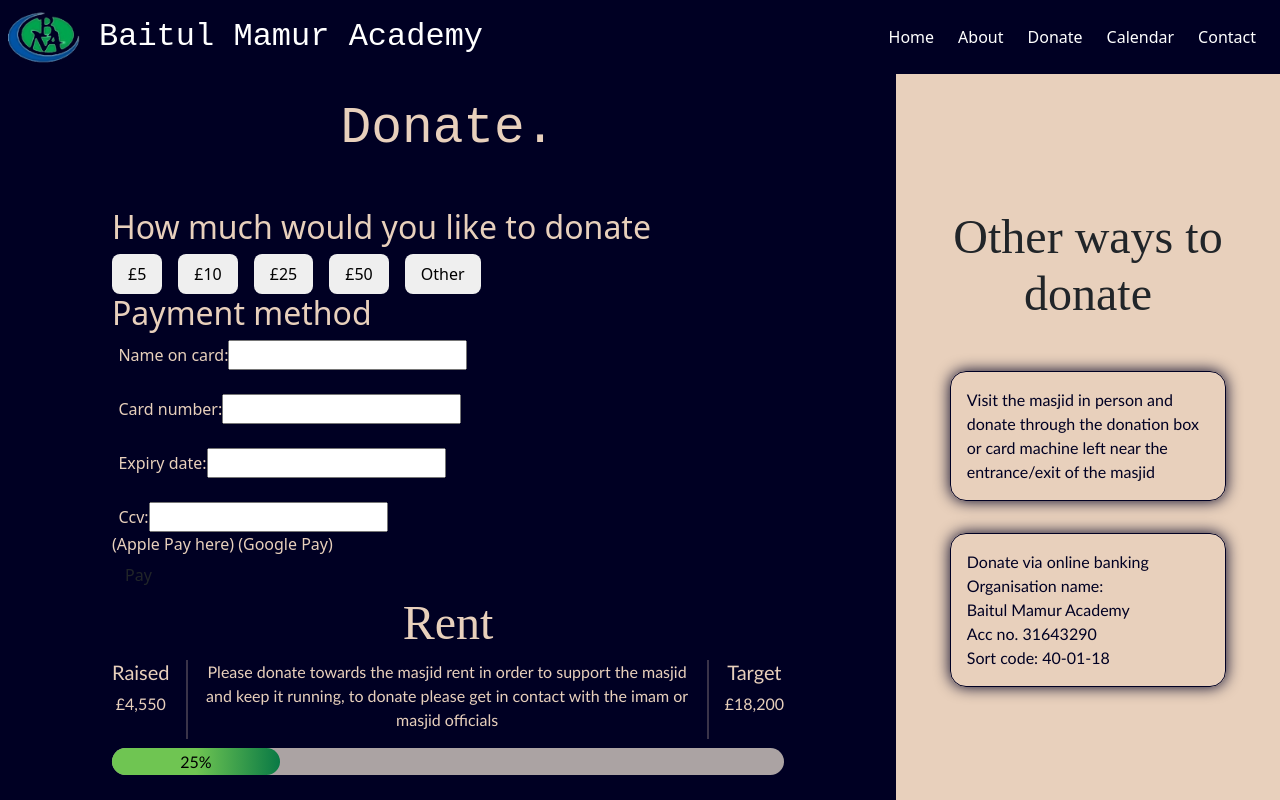
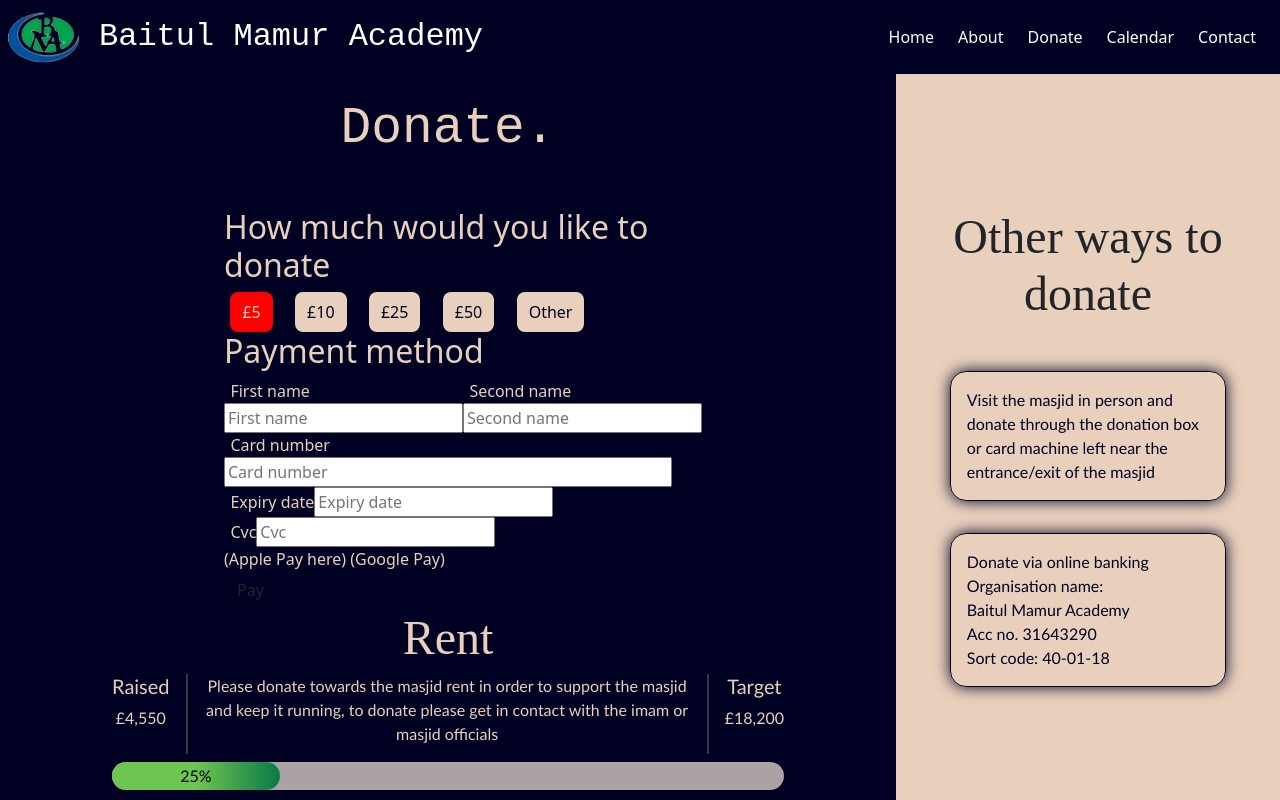
Before and after one commit to Habib-aw/bma-website-old, a React (Create React App) app: page /donate in a window 1280 px wide. Shown: the top 800 px of the page. Built offline with nearby package versions, Linux system fonts and the light colour scheme.

Commit message:
fix short date

```diff
--- a/src/App.css
+++ b/src/App.css
@@ -1,12 +1,11 @@
-
-#root{
+#root {
   background: var(--darkBlue);
 }
-.routes{
+.routes {
   background-color: var(--lightBrown);
 }
-.h100{
-  height: max(25rem,80vh);
+.h100 {
+  height: max(25rem, 80vh);
   overflow: hidden;
   animation: slide-up 350ms forwards;
   margin: 0;
@@ -21,72 +20,66 @@
     margin-top: 0%;
   }
 }
-:root{
-  --lightBrown:rgb(232,208,188);
-  --darkBlueOld:rgb(1, 0, 16);
-  --darkBlue:rgb(2, 0,25);
-  --darkBlue:rgb(0,0,35);
-  --transparentBlack:rgba(15, 7, 1, 0.395);
-  --lightWhite:rgb(171, 163, 163);
+:root {
+  --lightBrown: rgb(232, 208, 188);
+  --darkBlue: rgb(0, 0, 35);
+  --transparentBlack: rgba(15, 7, 1, 0.395);
+  --lightWhite: rgb(171, 163, 163);
 }
-::-webkit-scrollbar-corner{
+::-webkit-scrollbar-corner {
   background-color: var(--darkBlue);
 }
 
-::-webkit-scrollbar{
+::-webkit-scrollbar {
   width: 1.25rem;
 }
-::-webkit-scrollbar-thumb{
+::-webkit-scrollbar-thumb {
   background-color: var(--lightWhite);
 }
-::-webkit-scrollbar-track{
+::-webkit-scrollbar-track {
   background-color: var(--darkBlue);
-  border-left: 1px solid var(--lightBrown)
+  border-left: 1px solid var(--lightBrown);
 }
-.salah-times{
+.salah-times {
   position: absolute;
   z-index: 10;
   display: flex;
   width: 100%;
   justify-content: space-evenly;
   margin-top: 1em;
-
 }
-.bubble{
+.bubble {
   background: var(--transparentBlack);
   text-align: center;
   width: 14%;
   border-radius: 2em;
   color: white;
   padding: 1em;
-    font-family:monospace;
+  font-family: monospace;
 }
 
-
-
-
 /* --------------------------------Navbar-------------------------------- */
-.menu-clicked:nth-child(1){
-  transform: rotate(45deg) translate(0.4rem,.3rem) scale(1.1);
+.menu-clicked:nth-child(1) {
+  transform: rotate(45deg) translate(0.4rem, 0.3rem) scale(1.1);
   transition: ease-out 0.5s;
 }
-.menu-clicked:nth-child(2){
+.menu-clicked:nth-child(2) {
   transform: scale(0.1);
   transition: ease-out 0.5s;
 }
-.menu-clicked:nth-child(3){
-  transform: rotate(135deg) translate(-0.5rem,0.5rem) scale(1.1);
+.menu-clicked:nth-child(3) {
+  transform: rotate(135deg) translate(-0.5rem, 0.5rem) scale(1.1);
   transition: ease-out 0.5s;
 }
-.menu-unclicked{
+.menu-unclicked {
   transform: rotate(0) translate(0);
-  transition: cubic-bezier(0.175,0.885,0.32,1.275) 0.5s;
+  transition: cubic-bezier(0.175, 0.885, 0.32, 1.275) 0.5s;
 }
 
-.toTop{
+.toTop {
   z-index: 10;
   bottom: 2.5%;
-  right:.6%;
+  right: 0.6%;
   position: fixed;
   color: var(--darkBlue);
   font-size: 2rem;
@@ -96,62 +89,62 @@
 }
 
 /* --------------------------------Navbar-------------------------------- */
-.nav-title div{
+.nav-title div {
   margin: 0;
   padding: 0;
 }
-.nav-title{
+.nav-title {
   display: flex;
   flex-wrap: wrap;
 }
 
-.logo{
-  margin-left:0.5rem;
+.logo {
+  margin-left: 0.5rem;
   margin-bottom: 0;
   color: white;
   display: flex;
-  font-family: 'Courier New', Courier, monospace;
+  font-family: "Courier New", Courier, monospace;
   justify-content: center;
   align-items: center;
   gap: 1rem;
 }
-.logo p{
+.logo p {
   margin-bottom: 0;
   font-size: 2rem;
 }
-body{
+body {
   margin: 0;
   padding: 0;
 }
-.nav{
+.nav {
   display: flex;
   align-items: center;
   justify-content: space-between;
   background: var(--darkBlue);
-  padding-block: .6rem;
+  padding-block: 0.6rem;
 }
 
-.nav-links ul{
-  display: flex ;
+.nav-links ul {
+  display: flex;
   margin: auto;
 }
 
-.nav-links li{
+.nav-links li {
   list-style: none;
   margin-bottom: 0;
   margin-right: 1.5rem;
 }
-.nav-links li a{
+.nav-links li a {
   text-decoration: none;
   color: white;
   display: block;
 }
-.nav-links li:hover{
+.nav-links li:hover {
   text-decoration: underline solid;
   text-underline-offset: 7.5px;
 }
 
-.menu{
+.menu {
   width: 2rem;
   height: 2rem;
   cursor: pointer;
@@ -159,9 +152,9 @@ body{
   position: absolute;
   flex-direction: column;
   right: 1rem;
-  top:1rem;
+  top: 1rem;
 }
-.menu-item{
+.menu-item {
   display: flex;
   background-color: white;
   width: 100%;
@@ -169,14 +162,15 @@ body{
   margin-top: 0.3rem;
 }
 
-@media only screen and (min-width:1920px) {
-  #root{
+@media only screen and (min-width: 1920px) {
+  #root {
     background: var(--lightBrown);
   }
-  #app,.salah-times{
+  #app,
+  .salah-times {
     width: 1920px;
   }
-  #app{
+  #app {
     margin: auto;
   }
   /* .logo{
@@ -185,72 +179,68 @@ body{
   .menu{
     padding-right: 25vw;
   } */
-
 }
-@media only screen and (max-width:910px) {
-  .logo{
+@media only screen and (max-width: 910px) {
+  .logo {
     width: 80%;
     justify-content: flex-start;
-
   }
-  .nav-title{
+  .nav-title {
     justify-content: center;
   }
-  .menu{
-    display:block;
+  .menu {
+    display: block;
   }
-  .nav{
+  .nav {
     flex-direction: column;
     align-items: flex-start;
     text-align: center;
-
   }
-  .nav-links{
+  .nav-links {
     width: 100%;
   }
-  .nav-links ul{
+  .nav-links ul {
     flex-direction: column;
     align-items: center;
     justify-content: center;
     text-align: center;
     gap: 2.5rem;
   }
-  .nav-links li{
+  .nav-links li {
     text-align: center;
     margin: auto;
-    margin-block: 0   ;
+    margin-block: 0;
     font-size: 1.7rem;
     /* padding: 0.3rem 0; */
   }
-  .nav-links li a{
+  .nav-links li a {
     text-align: center;
   }
   /* .nav-links ul:last-child{
     padding-bottom: 0.7rem;
   } */
 
-  .logo p{
+  .logo p {
     font-size: 1.5rem;
   }
-  #hide{
-    overflow: hidden;  /* Hide the element content, while height = 0 */
+  #hide {
+    overflow: hidden; /* Hide the element content, while height = 0 */
     height: 0;
     opacity: 0;
     transition: height 0ms 400ms, opacity 400ms 0ms;
   }
 }
 
-
-@media only screen and (max-width:465px) {
-  .logo p{
+@media only screen and (max-width: 465px) {
+  .logo p {
     font-size: 1.1rem;
   }
 }
-@media only screen and (max-width:365px) {
-  .logo p{
+@media only screen and (max-width: 365px) {
+  .logo p {
     font-size: 1rem;
   }
-  .logo{
+  .logo {
     gap: 0;
     margin-left: 0;
   }
--- a/src/App.js
+++ b/src/App.js
@@ -1,89 +1,144 @@
-import './App.css';
-import logo from "./Assets/logo.png"
-import 'bootstrap/dist/css/bootstrap.min.css';
+import "./App.css";
+import logo from "./Assets/logo.png";
+import "bootstrap/dist/css/bootstrap.min.css";
 import { BrowserRouter as Router, Route, Routes, Link } from "react-router-dom";
-import Donate from './Components/Donate';
-import Home from './Components/Home'
-import About from './Components/About';
-import Contact from './Components/Contact';
-import Calendar from './Components/Calendar';
-import { useState,useEffect } from 'react';
+import Donate from "./Components/Donate";
+import Home from "./Components/Home";
+import About from "./Components/About";
+import Contact from "./Components/Contact";
+import Calendar from "./Components/Calendar";
+import { useState, useEffect } from "react";
 import data from "./data/times.json";
-import Footer from './Components/Footer';
-import toTopImg from './Assets/to-top.png'
+import Footer from "./Components/Footer";
+import toTopImg from "./Assets/to-top.png";
 function App() {
-  const [times,setTimes] = useState("");
-  const [showMenuItems,setShowMenuItems] = useState(false);
-  const date = new Date()
-  const currentDate = date.toLocaleString("en-GB", { day : '2-digit'})+"-"+date.toLocaleString("en-GB", { month: "short" })+"-"+(new Date().getFullYear()).toString().substring(2);
-  const month = date.getMonth()
-  const [scrollTop,setScrollTop] = useState(false);
-  useEffect(()=>{
-    window.addEventListener("scroll",()=>{
-      if(window.scrollY>100 && showMenuItems===false){
-        setScrollTop(true)
-      }else{
-        setScrollTop(false)
+  const [times, setTimes] = useState("");
+  const [showMenuItems, setShowMenuItems] = useState(false);
+  const date = new Date();
+  const currentDate =
+    date.toLocaleString("en-GB", { day: "2-digit" }) +
+    "-" +
+    date.toLocaleString("en-GB", { month: "short" }).substring(0, 3) +
+    "-" +
+    new Date().getFullYear().toString().substring(2);
+  const month = date.getMonth();
+  const [scrollTop, setScrollTop] = useState(false);
+  useEffect(() => {
+    window.addEventListener("scroll", () => {
+      if (window.scrollY > 100 && showMenuItems === false) {
+        setScrollTop(true);
+      } else {
+        setScrollTop(false);
       }
-    })
-  })
+    });
+  });
 
-  useEffect(()=>{
+  useEffect(() => {
     for (let i = 0; i < data[month].length; i++) {
-      if(data[month][i].Date===currentDate.toString()){
-        setTimes(data[month][i])
+      if (data[month][i].Date === currentDate.toString()) {
+        setTimes(data[month][i]);
         break;
       }
     }
-  })
-  useEffect(()=>{
-    window.addEventListener('resize',()=>{
-      if(window.innerWidth>909){
-        setShowMenuItems(false)
+  });
+  useEffect(() => {
+    window.addEventListener("resize", () => {
+      if (window.innerWidth > 909) {
+        setShowMenuItems(false);
       }
-    })
-  })
+    });
+  });
   const scrollToTop = () => {
     window.scrollTo({
       top: 0,
-        behavior: "smooth"
+      behavior: "smooth",
     });
   };
   return (
     <Router>
-      <div id='app'>
-          <nav className='nav'>
-            <div className='logo'>
+      <div id="app">
+        <nav className="nav">
+          <div className="logo">
             <img src={logo} width="75" height="55" alt="logo" />
-              <p className='nav-title'><div>Baitul</div>&nbsp;<div>Mamur</div>&nbsp;<div>Academy</div></p>
+            <p className="nav-title">
+              <div>Baitul</div>&nbsp;<div>Mamur</div>&nbsp;<div>Academy</div>
+            </p>
           </div>
-            <div onClick={()=>setShowMenuItems(!showMenuItems)}  className='menu'>
-              <span className={(showMenuItems? 'menu-clicked':'menu-unclicked')+' menu-item'}></span>
-              <span className={(showMenuItems? 'menu-clicked':'menu-unclicked')+' menu-item'}></span>
-              <span className={(showMenuItems? 'menu-clicked':'menu-unclicked')+' menu-item'}></span>
+          <div
+            onClick={() => setShowMenuItems(!showMenuItems)}
+            className="menu"
+          >
+            <span
+              className={
+                (showMenuItems ? "menu-clicked" : "menu-unclicked") +
+                " menu-item"
+              }
+            ></span>
+            <span
+              className={
+                (showMenuItems ? "menu-clicked" : "menu-unclicked") +
+                " menu-item"
+              }
+            ></span>
+            <span
+              className={
+                (showMenuItems ? "menu-clicked" : "menu-unclicked") +
+                " menu-item"
+              }
+            ></span>
           </div>
-            <div className=' nav-links' id={showMenuItems? "":"hide"}>
-              <ul className={showMenuItems? "h100":""}>
-                <li onClick={()=>setShowMenuItems(false)}><Link to="/">Home</Link></li>
-                <li onClick={()=>setShowMenuItems(false)}><Link to="/about">About</Link></li>
-                <li onClick={()=>setShowMenuItems(false)}><Link to="/donate">Donate</Link></li>
-                <li onClick={()=>setShowMenuItems(false)}><Link to="/calendar">Calendar</Link></li>
-                <li onClick={()=>setShowMenuItems(false)}><Link to="/contact">Contact</Link></li>
+          <div className=" nav-links" id={showMenuItems ? "" : "hide"}>
+            <ul className={showMenuItems ? "h100" : ""}>
+              <li onClick={() => setShowMenuItems(false)}>
+                <Link to="/">Home</Link>
+              </li>
+              <li onClick={() => setShowMenuItems(false)}>
+                <Link to="/about">About</Link>
+              </li>
+              <li onClick={() => setShowMenuItems(false)}>
+                <Link to="/donate">Donate</Link>
+              </li>
+              <li onClick={() => setShowMenuItems(false)}>
+                <Link to="/calendar">Calendar</Link>
+              </li>
+              <li onClick={() => setShowMenuItems(false)}>
+                <Link to="/contact">Contact</Link>
+              </li>
             </ul>
           </div>
         </nav>
-          {scrollTop ? <img src={toTopImg} alt="^" className="toTop" onClick={scrollToTop} width={75}/>:null}
-          <div className='routes'>
+        {scrollTop ? (
+          <img
+            src={toTopImg}
+            alt="^"
+            className="toTop"
+            onClick={scrollToTop}
+            width={75}
+          />
+        ) : null}
+        <div className="routes">
           <Routes>
-            <Route path="/" element={showMenuItems? null:<Home times={times}/>} />
-            <Route path="/about" element={showMenuItems? null:<About />} />
-            <Route path="/contact" element={showMenuItems? null:<Contact />} />
-            <Route path="/donate" element={showMenuItems? null:<Donate />} />
-            <Route path="/calendar" element={showMenuItems? null:<Calendar />} />
+            <Route
+              path="/"
+              element={showMenuItems ? null : <Home times={times} />}
+            />
+            <Route path="/about" element={showMenuItems ? null : <About />} />
+            <Route
+              path="/contact"
+              element={showMenuItems ? null : <Contact />}
+            />
+            <Route path="/donate" element={showMenuItems ? null : <Donate />} />
+            <Route
+              path="/calendar"
+              element={showMenuItems ? null : <Calendar />}
+            />
             {/* <Route path="/classes" element={<Home jamaahTimes={jamaahTimes} startTimes={startTimes} scrollNeeded={true}/>} /> */}
-            <Route path="*" element={showMenuItems? null:<Home times={times}/>} />
+            <Route
+              path="*"
+              element={showMenuItems ? null : <Home times={times} />}
+            />
           </Routes>
-          {showMenuItems? null:<Footer/>}
+          {showMenuItems ? null : <Footer />}
         </div>
       </div>
     </Router>
--- a/src/Components/Donate/donate.css
+++ b/src/Components/Donate/donate.css
@@ -1,3 +1,4 @@
+
 #donate{
     /* margin-left: 5vw; */
     /* margin-top: 2vw; */
@@ -67,8 +68,20 @@
   padding-block: 0.5rem;
   padding-inline: 1rem;
   /* margin-inline: 0.5rem; */
+
 }
 
+
+.donation-btns label{
+  background: var(--lightBrown);
+  color: var(--darkBlue);
+  padding: .75rem;
+  padding-block: 0.5rem;
+  border-radius: 0.5rem;
+}
+.donation-btns input[type=radio]{
+  display: none;
+}
 .donation-btns{
   display: flex;
   gap: 1rem;
@@ -124,3 +137,19 @@
   color: var(--lightBrown);
   /* width: 70%; */
 }
+#bg-red{
+  background-color: red;
+  color: var(--lightBrown);
+}
+.donation-names{
+  /* background: #000; */
+  display: flex;
+}
+.card-num{
+  display: flex;
+  flex-direction: column;
+}
+.donation{
+  width: 50%;
+  /* background-color: #fff; */
+}
--- a/src/Components/Donate/index.js
+++ b/src/Components/Donate/index.js
@@ -1,76 +1,233 @@
-import React, {useState,useEffect} from 'react'
-import ProgressBar from '../ProgressBar/ProgressBar'
-import './donate.css'
+import React, { useState, useEffect } from "react";
+import ProgressBar from "../ProgressBar/ProgressBar";
+import "./donate.css";
 function Donate() {
-  const [other,setOther] = useState(false)
-  const callToAction = ", to donate please get in contact with the imam or masjid officials"
+  const [other, setOther] = useState(false);
+  const [clicked, setClicked] = useState([true, false, false, false, false]);
+  const [donationAmount, setDonationAmount] = useState(5);
+  const callToAction =
+    ", to donate please get in contact with the imam or masjid officials";
   useEffect(() => {
-    document.title = 'Donate | Baitul Mamur Academy';
+    document.title = "Donate | Baitul Mamur Academy";
   });
-  function highlight(val){
-
+  function set5() {
+    setOther(false);
+    setClicked([true, false, false, false, false]);
+    setDonationAmount(5);
+  }
+  function set10() {
+    setOther(false);
+    setClicked([false, true, false, false, false]);
+    setDonationAmount(10);
+  }
+  function set25() {
+    setOther(false);
+    setClicked([false, false, true, false, false]);
+    setDonationAmount(25);
+  }
+  function set50() {
+    setOther(false);
+    setClicked([false, false, false, true, false]);
+    setDonationAmount(50);
+  }
+  function setOtherF() {
+    setOther(true);
+    setClicked([false, false, false, false, true]);
+    setDonationAmount(5);
+  }
+  function setDonation(amount) {
+    if (amount === "" || amount >= 1) {
+      setDonationAmount(amount);
+    } else if (isNaN(amount)) {
+      console.log("not a number");
+    } else if (amount < 1) {
+      console.log("please enter a numbe rabove £1");
+    }
   }
   useEffect(() => {
     window.scrollTo({
       top: 0,
-      behavior: "smooth"
+      behavior: "smooth",
     });
   }, []);
   return (
-    <div id='donate'>
-      <div className='d-flex'>
-      <h1 className='left-wrapper mono d-flex justify-content-center donate-title block-space'>Donate.</h1>
-      <div className='right-wrapper'></div>
+    <div id="donate">
+      <div className="d-flex">
+        <h1 className="left-wrapper mono d-flex justify-content-center donate-title block-space">
+          Donate.
+        </h1>
+        <div className="right-wrapper"></div>
       </div>
-      <div className='donation-with-other'>
-      <div className='donation-all block-space'>
-      <div className='donation'>
-        <h2 className='donate-subtitle'>How much would you like to donate</h2>
-        <div className='donation-btns'>
-          <button className='donate-btn' onClick={()=>setOther(false)}>£5</button>
-          <button className='donate-btn' onClick={()=>setOther(false)}>£10</button>
-          <button className='donate-btn' onClick={()=>setOther(false)}>£25</button>
-          <button className='donate-btn' onClick={()=>setOther(false)}>£50</button>
-          <button className='donate-btn' onClick={()=>setOther(true)}>Other</button>
+      <div className="donation-with-other">
+        <div className="donation-all block-space">
+          <form className="donation">
+            <h2 className="donate-subtitle">
+              How much would you like to donate
+            </h2>
+            <div className="donation-btns">
+              <input
+                type="radio"
+                id="5"
+                name="donate"
+                value="donate"
+                onClick={() => set5()}
+              />
+              <label id={clicked[0] ? "bg-red" : ""} for="5">
+                £5
+              </label>
+              <input
+                type="radio"
+                id="10"
+                name="donate"
+                value="donate"
+                className="donate-btn"
+                onClick={() => set10(false)}
+              />
+              <label id={clicked[1] ? "bg-red" : ""} for="10">
+                £10
+              </label>
+              <input
+                type="radio"
+                id="25"
+                name="donate"
+                value="donate"
+                className="donate-btn"
+                onClick={() => set25(false)}
+              />
+              <label id={clicked[2] ? "bg-red" : ""} for="25">
+                £25
+              </label>
+              <input
+                type="radio"
+                id="50"
+                name="donate"
+                value="donate"
+                className="donate-btn"
+                onClick={() => set50(false)}
+              />
+              <label id={clicked[3] ? "bg-red" : ""} for="50">
+                £50
+              </label>
+              <input
+                type="radio"
+                id="other"
+                name="donate"
+                value="donate"
+                className="donate-btn"
+                onClick={() => setOtherF(true)}
+              />
+              <label id={clicked[4] ? "bg-red" : ""} for="other">
+                Other
+              </label>
             </div>
-        {other ? <div style={{marginTop:12}}><span>£</span><input type="number" id="quantity" name="quantity" min="1" defaultValue="5"></input></div>:null}
-        <h2 className='donate-subtitle'>Payment method</h2>
-        <label htmlFor="">Name on card: </label>
-        <input type="text"/>
-        <br /><br />
-        <label htmlFor="">Card number: </label>
-        <input type="text"/>
-        <br /> <br />
-        <label htmlFor="">Expiry date:</label>
-        <input type="text"/>
-        <br /> <br />
-        <label htmlFor="">Ccv:</label>
-        <input type="text" /><br />
-        <span>(Apple Pay here)  </span>
+            {other ? (
+              <div style={{ marginTop: 12 }}>
+                <span>£</span>
+                <input
+                  type="number"
+                  id="quantity"
+                  name="quantity"
+                  value={donationAmount}
+                  onChange={(e) => setDonation(e.target.value)}
+                ></input>
+              </div>
+            ) : null}
+            <h2 className="donate-subtitle">Payment method</h2>
+            <div className="payment-method-details">
+              <div className="donation-names">
+                <div>
+                  <label htmlFor="first">First name</label>
+                  <input
+                    type="text"
+                    id="first"
+                    placeholder="First name"
+                    autoComplete="given-name"
+                  />
+                </div>
+                <div>
+                  <label htmlFor="second">Second name</label>
+                  <input
+                    type="text"
+                    id="second"
+                    autoComplete="family-name"
+                    placeholder="Second name"
+                  />
+                </div>
+              </div>
+              <div className="card-num">
+                <label htmlFor="card-number">Card number </label>
+                <input type="text" id="card-number" placeholder="Card number" />
+              </div>
+              <div>
+                <label htmlFor="exp">Expiry date</label>
+                <input type="text" id="exp" placeholder="Expiry date" />
+              </div>
+              <div>
+                <label htmlFor="cvc">Cvc</label>
+                <input type="text" id="cvc" placeholder="Cvc" />
+              </div>
+            </div>
+            <span>(Apple Pay here) </span>
             <span>(Google Pay)</span>
             <br />
-        <button type="submit" className='btn'>Pay</button>
+            <button type="submit" className="btn">
+              Pay
+            </button>
+          </form>
+
+          <div className="progress-bars">
+            <div className="progress-bars-child">
+              <ProgressBar
+                title={"Rent"}
+                raised={4550}
+                target={18200}
+                description={
+                  "Please donate towards the masjid rent in order to support the masjid and keep it running" +
+                  callToAction
+                }
+              />
             </div>
-
-      <div className='progress-bars'>
-        <div className='progress-bars-child'><ProgressBar title={'Rent'} raised={4550} target={18200} description={"Please donate towards the masjid rent in order to support the masjid and keep it running"+callToAction}/></div>
-        <div className="progress-bars-child"><ProgressBar title={'Council rate'} raised={9} target={100} description={"Please donate towards the council rent to help finance recurring bills so the staff can spend on bettering masjid services"+callToAction}/></div>
+            <div className="progress-bars-child">
+              <ProgressBar
+                title={"Council rate"}
+                raised={50}
+                target={1500}
+                description={
+                  "Please donate towards the council rent to help finance recurring bills so the staff can spend on bettering masjid services" +
+                  callToAction
+                }
+              />
             </div>
           </div>
-      <br /><br />
-      <div className='donation-other'>
-        <div className='inner-donation-other'>
-          <h2 className='other-donate-title donate-title cursive  block-space'>Other ways to donate</h2>
-          <div className='other-donate'>
-            <div className='other-masjid'>Visit the masjid in person and donate through the donation box or card machine left near the entrance/exit of the masjid</div>
-            <div className='other-bank'>Donate via online banking <div className='org-name'><div>Organisation name:&nbsp;</div><div>Baitul Mamur Academy</div></div>Acc no. 31643290<br />Sort code: 40-01-18</div>
+        </div>
+        <br />
+        <br />
+        <div className="donation-other">
+          <div className="inner-donation-other">
+            <h2 className="other-donate-title donate-title cursive  block-space">
+              Other ways to donate
+            </h2>
+            <div className="other-donate">
+              <div className="other-masjid">
+                Visit the masjid in person and donate through the donation box
+                or card machine left near the entrance/exit of the masjid
+              </div>
+              <div className="other-bank">
+                Donate via online banking{" "}
+                <div className="org-name">
+                  <div>Organisation name:&nbsp;</div>
+                  <div>Baitul Mamur Academy</div>
+                </div>
+                Acc no. 31643290
+                <br />
+                Sort code: 40-01-18
               </div>
             </div>
           </div>
         </div>
-
       </div>
-  )
+    </div>
+  );
 }
 
-export default Donate
+export default Donate;
```
Also changed, not shown: src/Components/Updates/index.js (+6 -2 lines), src/Components/Updates/style.css (+15 -0 lines). Lines whose indentation alone changed are shown as unchanged.
